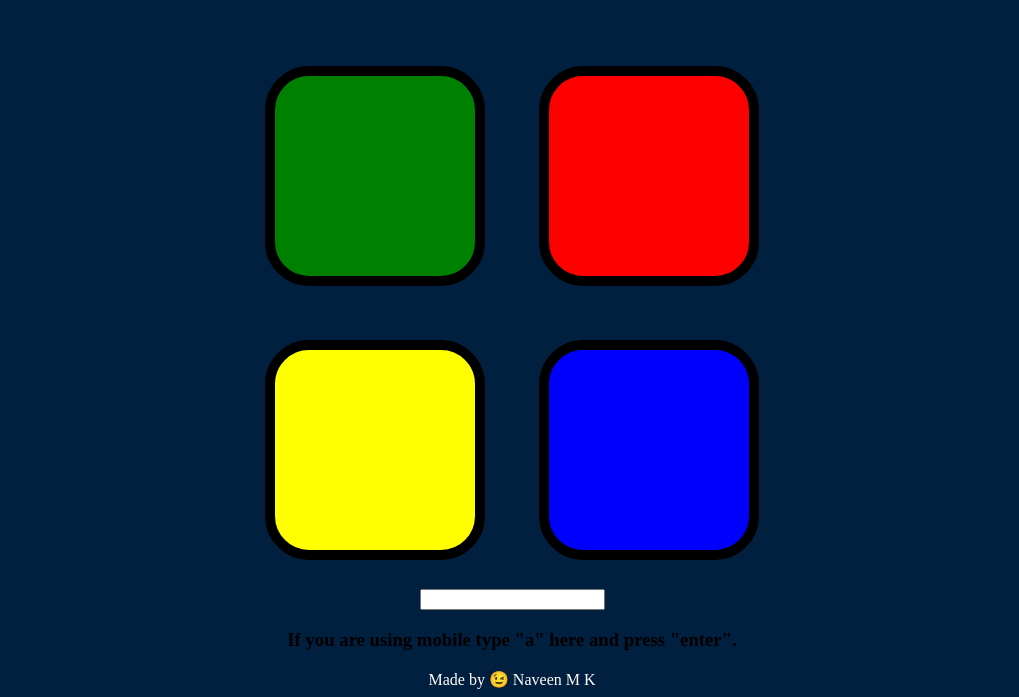
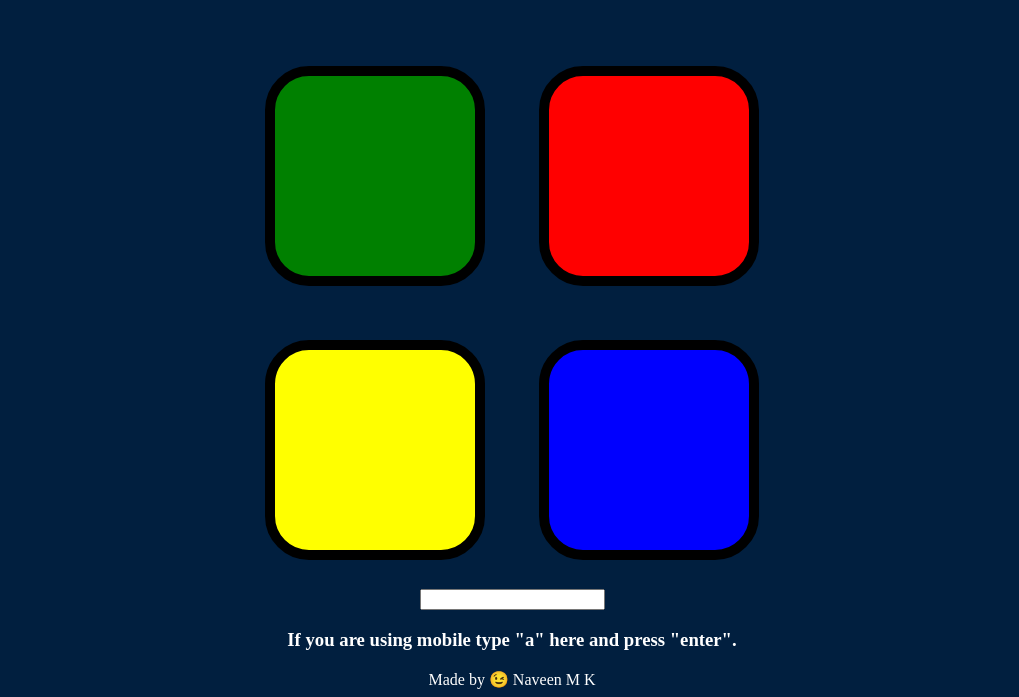
Before and after one commit to NAVEEN3280/simongame, a plain HTML site: page index.html in a window 1280 px wide. Shown: the part 133-830 px from the top of the page, without its empty margins (128-1147 px from the left). Drawn offline with nearby package versions, Linux system fonts and the light colour scheme.

Commit message:
Update styles.css

```diff
--- a/styles.css
+++ b/styles.css
@@ -54,3 +54,6 @@ body {
 footer{
   color: #fff;
 }
+h3{
+color: #fff;
+}
```
